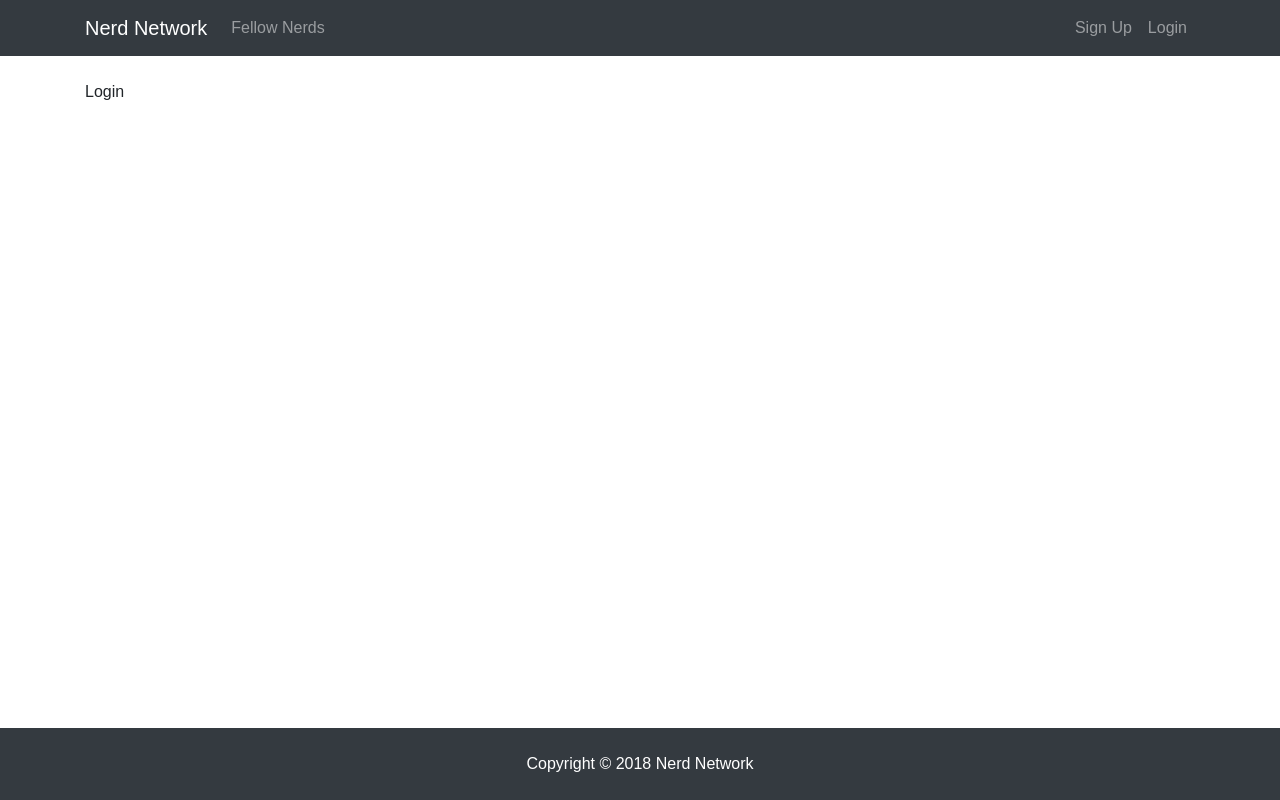
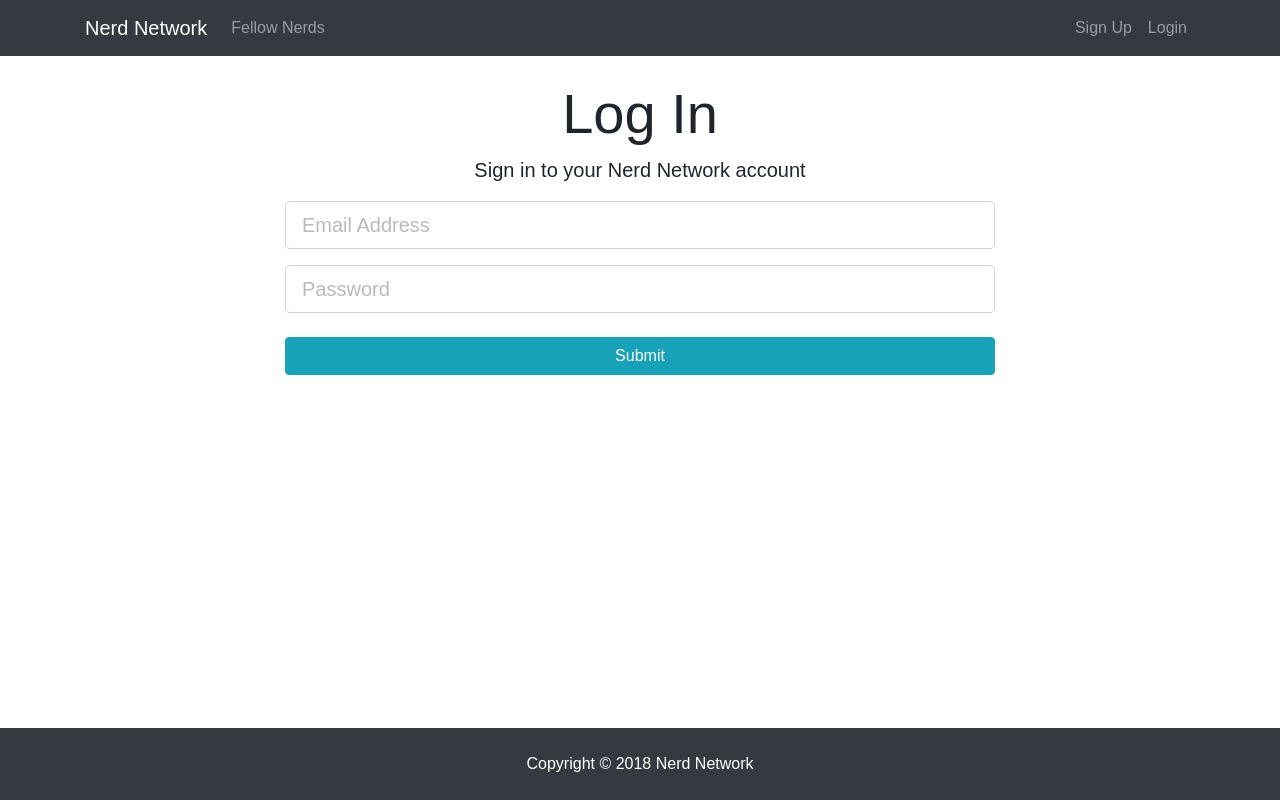
Before and after one commit to Ailuue/Nerd-Network, a React (Create React App) app in the folder client/: page /login in a window 1280 px wide. Built offline with nearby package versions, Linux system fonts and the light colour scheme.

Commit message:
Alpha: Create login form

```diff
--- a/client/src/components/auth/Login.js
+++ b/client/src/components/auth/Login.js
@@ -1,8 +1,69 @@
 import React, { Component } from 'react';
 
 class Login extends Component {
+  constructor() {
+    super();
+
+    this.state = {
+      email: '',
+      password: '',
+      errors: {}
+    };
+  }
+
+  onChange = event => {
+    this.setState({ [event.target.name]: event.target.value });
+  };
+
+  onSubmit = event => {
+    event.preventDefault();
+
+    const user = {
+      email: this.state.email,
+      password: this.state.password
+    };
+
+    console.log(user);
+  };
+
   render() {
-    return <div>Login</div>;
+    return (
+      <div className="login">
+        <div className="container">
+          <div className="row">
+            <div className="col-md-8 m-auto">
+              <h1 className="display-4 text-center">Log In</h1>
+              <p className="lead text-center">
+                Sign in to your Nerd Network account
+              </p>
+              <form onSubmit={this.onSubmit}>
+                <div className="form-group">
+                  <input
+                    type="email"
+                    className="form-control form-control-lg"
+                    placeholder="Email Address"
+                    name="email"
+                    value={this.state.email}
+                    onChange={this.onChange}
+                  />
+                </div>
+                <div className="form-group">
+                  <input
+                    type="password"
+                    className="form-control form-control-lg"
+                    placeholder="Password"
+                    name="password"
+                    value={this.state.password}
+                    onChange={this.onChange}
+                  />
+                </div>
+                <input type="submit" className="btn btn-info btn-block mt-4" />
+              </form>
+            </div>
+          </div>
+        </div>
+      </div>
+    );
   }
 }
 
--- a/client/src/components/auth/Register.js
+++ b/client/src/components/auth/Register.js
@@ -15,6 +15,20 @@
   onChange = event => {
     this.setState({ [event.target.name]: event.target.value });
   };
+
+  onSubmit = event => {
+    event.preventDefault();
+
+    const newUser = {
+      name: this.state.name,
+      email: this.state.email,
+      password: this.state.password,
+      password2: this.state.password2
+    };
+
+    console.log(newUser);
+  };
+
   render() {
     return (
       <div className="register">
@@ -25,7 +39,7 @@
               <p className="lead text-center">
                 Create your Nerd Network account
               </p>
-              <form action="create-profile.html">
+              <form onSubmit={this.onSubmit}>
                 <div className="form-group">
                   <input
                     type="text"
@@ -43,6 +57,7 @@
                     placeholder="Email Address"
                     name="email"
                     value={this.state.email}
+                    onChange={this.onChange}
                   />
                   <small className="form-text text-muted">
                     This site uses Gravatar so if you want a profile image, use
@@ -56,6 +71,7 @@
                     placeholder="Password"
                     name="password"
                     value={this.state.password}
+                    onChange={this.onChange}
                   />
                 </div>
                 <div className="form-group">
@@ -65,6 +81,7 @@
                     placeholder="Confirm Password"
                     name="password2"
                     value={this.state.password2}
+                    onChange={this.onChange}
                   />
                 </div>
                 <input type="submit" className="btn btn-info btn-block mt-4" />
```
